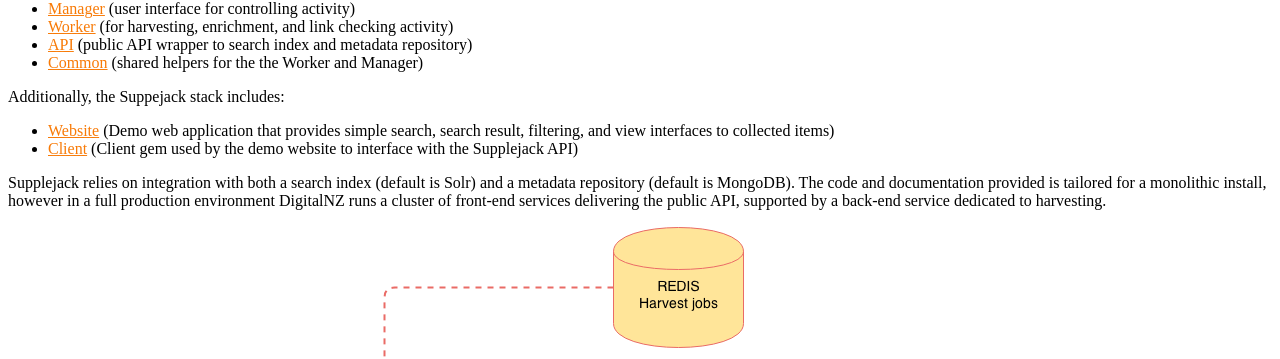
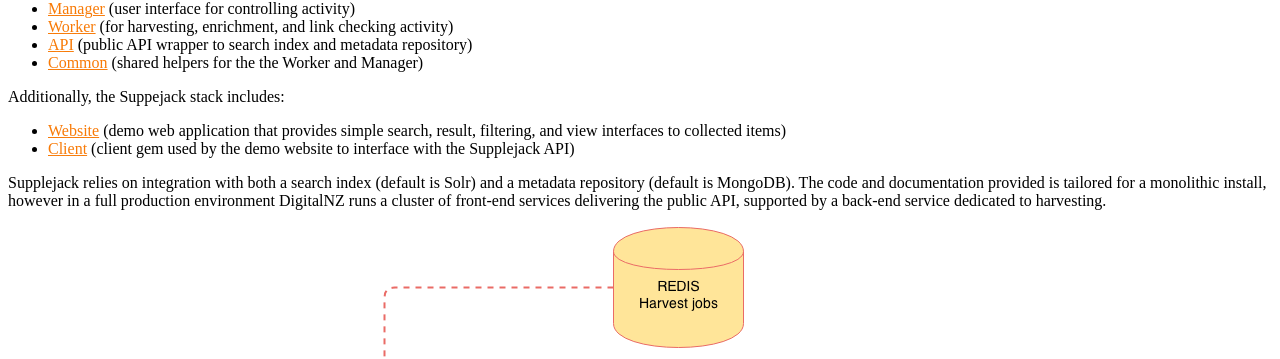
Before and after one commit to DigitalNZ/supplejack, a Jekyll site: the page built from architecture.md, in a window 1280 px wide. Shown: the part 795-1154 px from the top of the page. Built offline with Jekyll 4.4.1, drawn with Linux system fonts in a browser that asks for light colours; Markdown is read by kramdown in place of the engine named in the settings; a style sheet for code colours, icons or effects is not loaded.

Commit message:
Update architecture.md

```diff
--- a/architecture.md
+++ b/architecture.md
@@ -11,8 +11,8 @@
 * [Common](/supplejack/start/supplekack-common.html) (shared helpers for the the Worker and Manager)
 
 Additionally, the Suppejack stack includes:
-* [Website](/supplejack/start/supplejack-website.html) (Demo web application that provides simple search, search result, filtering, and view interfaces to collected items)
-* [Client](/supplejack/start/supplejack-client.html) (Client gem used by the demo website to interface with the Supplejack API)
+* [Website](/supplejack/start/supplejack-website.html) (demo web application that provides simple search, result, filtering, and view interfaces to collected items)
+* [Client](/supplejack/start/supplejack-client.html) (client gem used by the demo website to interface with the Supplejack API)
 
 Supplejack relies on integration with both a search index (default is Solr) and a metadata repository (default is MongoDB).
 The code and documentation provided is tailored for a monolithic install, however in a full production environment DigitalNZ runs a cluster of front-end services delivering the public API, supported by a back-end service dedicated to harvesting.
```
